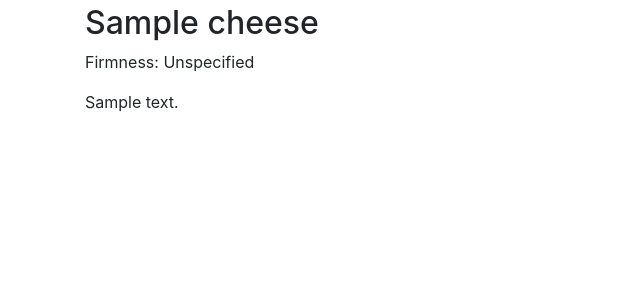
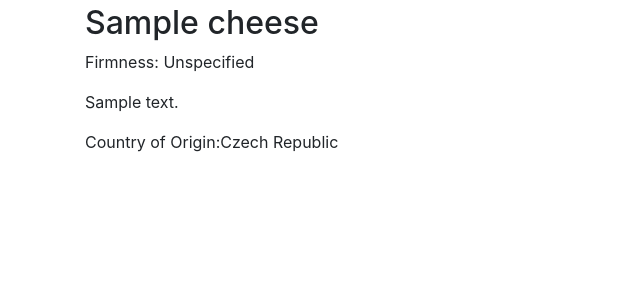
Before and after one commit to ShvachkoAnton/new, a Django app: a page that uses my_awesome_project/templates/cheeses/cheese_detail.html in a window 1280 px wide. Shown: the part 56-356 px from the top of the page, without its empty margins (0-640 px from the left). Run offline with Django 3.2, Linux system fonts and the light colour scheme; tables that the repository leaves empty hold one stand-in row (values such as "Sample post"); some libraries are stand-ins or nearby versions.

Commit message:
'country'

```diff
--- a/cheeses/models.py
+++ b/cheeses/models.py
@@ -3,6 +3,7 @@ from django.db import models
 from django.http.response import HttpResponse, HttpResponsePermanentRedirect
 from model_utils.models import TimeStampedModel
 from autoslug import AutoSlugField
+from django_countries.fields import CountryField
 
 
 class Cheese(TimeStampedModel):
@@ -10,8 +11,9 @@ class Cheese(TimeStampedModel):
     slug = AutoSlugField(
         "Cheese Adress", unique=True, always_update=False, populate_from="name"
     )
+
     description = models.TextField("Description", blank=True)
-
+    country_of_origin=CountryField("Country of origin", blank=True)
     class Firmness(models.TextChoices):
         UNSPECIFIED = "unspecified", "Unspecified"
         SOFT = "soft", "Soft"
--- a/config/settings/base.py
+++ b/config/settings/base.py
@@ -74,6 +74,8 @@ THIRD_PARTY_APPS = [
     "allauth",
     "allauth.account",
     "allauth.socialaccount",
+    "factory",
+    "django_countries",
 ]
 
 LOCAL_APPS = [
--- a/my_awesome_project/templates/cheeses/cheese_detail.html
+++ b/my_awesome_project/templates/cheeses/cheese_detail.html
@@ -8,4 +8,11 @@
 {% if cheese.description %}
 <p>{{ cheese.description }}</p>
 {% endif %}
+{% if cheese.country_of_origin  %}
+
+<p>Country of Origin:{{cheese.country_of_origin.name}}
+<img src="{{cheese.country_of_origin.flag}}"/>
+
+</p>
+{% endif %}
 {% endblock content %}
```
Also changed, not shown: cheeses/tests/factories.py (added, +13 -0 lines), cheeses/migrations/0004_cheese_country_of_origin.py (added), my_awesome_project/templates/base.html (line endings or trailing spaces).
